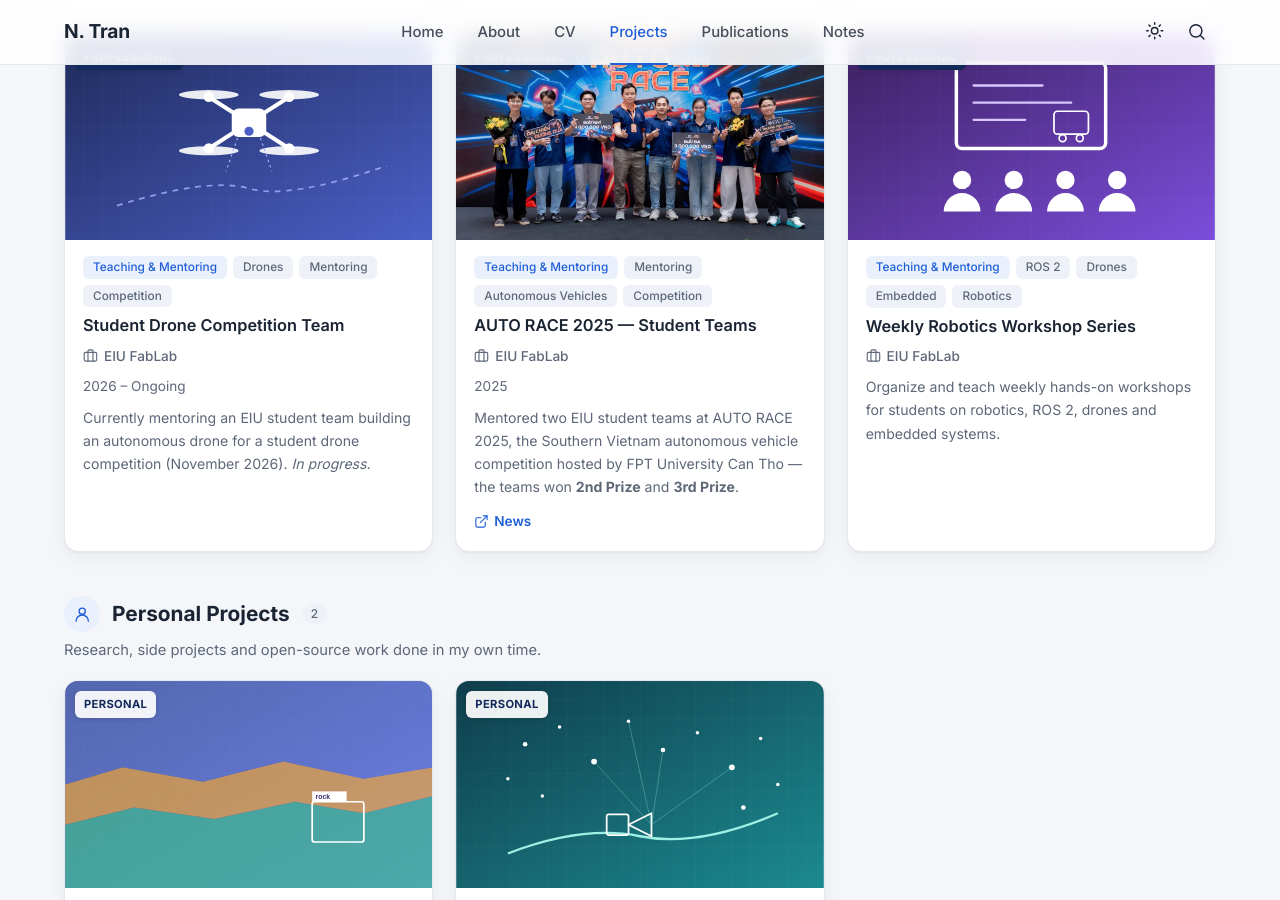
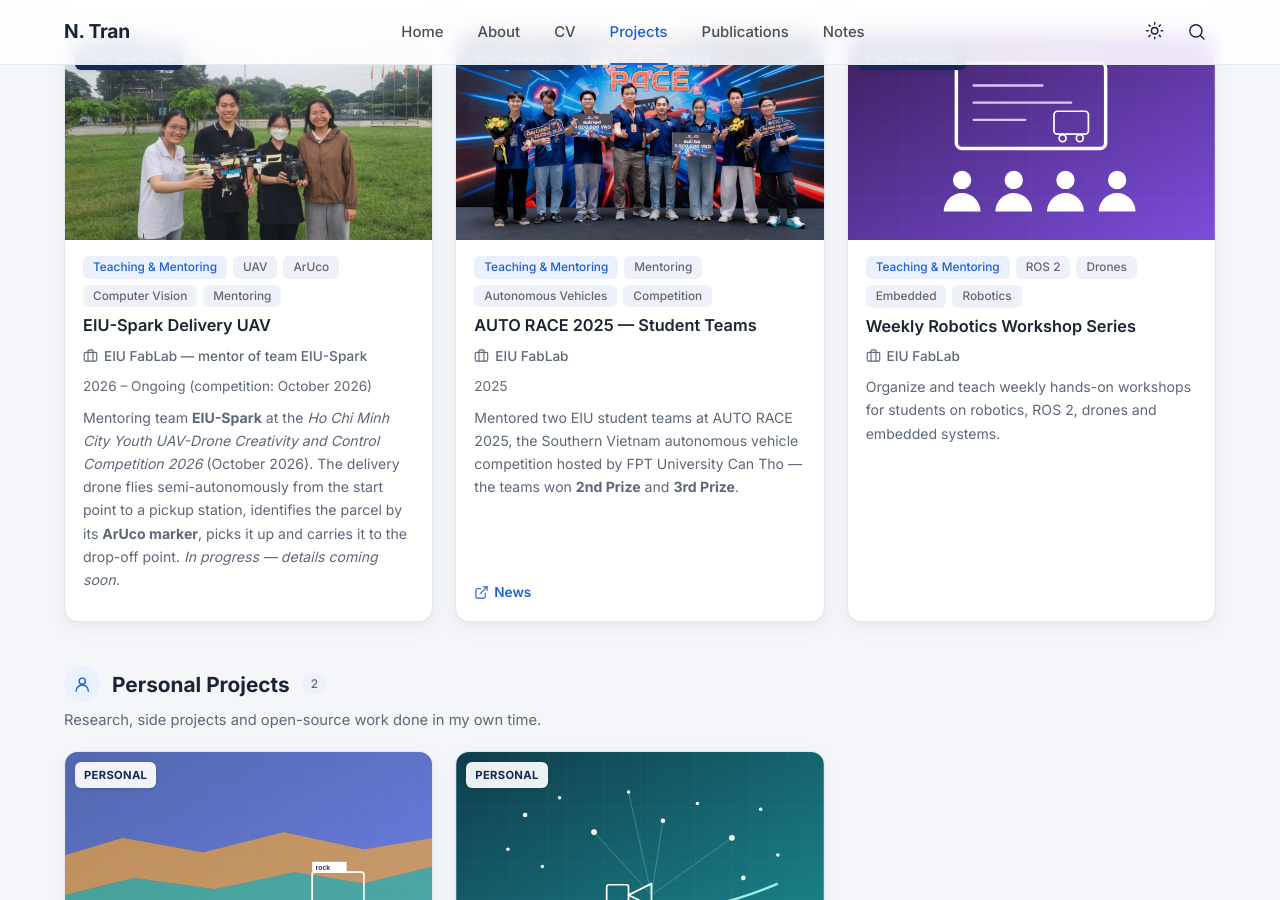
Before and after one commit to NhatTran-97/NhatTran-97.github.io, a Jekyll site: the page built from projects.html, in a window 1280 px wide and 900 px high, scrolled down 750 px. Built offline with Jekyll 4.4.1, drawn with Linux system fonts in a browser that asks for light colours.

Commit message:
Add EIU-Spark Delivery UAV (HCMC Youth UAV-Drone Competition, Oct 2026) with team photo
Co-Authored-By: Claude Opus 5.5 <noreply@anthropic.com>
Claude-Session: https://claude.ai/code/session_01WtscMMpGViN2kQZVLN7Eom

```diff
--- a/_data/cv.yml
+++ b/_data/cv.yml
@@ -72,11 +72,12 @@ sections:
     title: Activities
     icon: users
     items:
-      - title: Mentor — Student Drone Competition Team (ongoing)
-        org: EIU FabLab
-        period: 2026 – Present
+      - title: Mentor — Team EIU-Spark (ongoing)
+        org: Ho Chi Minh City Youth UAV-Drone Creativity and Control Competition 2026
+        period: "2026 – Present (competition: October 2026)"
         details:
-          - Mentoring an EIU student team developing an autonomous drone for a student drone competition (finals in November 2026).
+          - "Project **EIU-Spark Delivery UAV**: semi-autonomous delivery drone that flies to a pickup station, identifies the parcel by ArUco marker, picks it up and delivers it to the drop-off point."
+          - "*Cuộc thi Sáng tạo và Điều khiển UAV-Drone dành cho Thanh thiếu niên TP. Hồ Chí Minh năm 2026*"
       - title: Weekly Robotics Workshop Series — Organizer & Instructor
         org: EIU FabLab
         details:
--- a/_data/projects.yml
+++ b/_data/projects.yml
@@ -84,16 +84,18 @@ items:
       and CAN bus, Ethernet and Modbus communication, bridging sensors and actuators
       to the ROS 2 system.
 
-  - title: Student Drone Competition Team
+  - title: EIU-Spark Delivery UAV
     group: professional
-    org: EIU FabLab
+    org: EIU FabLab — mentor of team EIU-Spark
     category: Teaching & Mentoring
-    period: 2026 – Ongoing
-    image: /assets/img/projects/drone.svg
-    tags: [Drones, Mentoring, Competition]
+    period: "2026 – Ongoing (competition: October 2026)"
+    image: /assets/img/projects/eiu-spark-drone.jpg
+    tags: [UAV, ArUco, Computer Vision, Mentoring]
     description: >-
-      Currently mentoring an EIU student team building an autonomous drone for a
-      student drone competition (November 2026). *In progress.*
+      Mentoring team **EIU-Spark** at the *Ho Chi Minh City Youth UAV-Drone Creativity
+      and Control Competition 2026* (October 2026). The delivery drone flies semi-autonomously from the
+      start point to a pickup station, identifies the parcel by its **ArUco marker**,
+      picks it up and carries it to the drop-off point. *In progress — details coming soon.*
 
   - title: AUTO RACE 2025 — Student Teams
     group: professional
```
Also changed, not shown: assets/img/projects/eiu-spark-drone.jpg (added).
